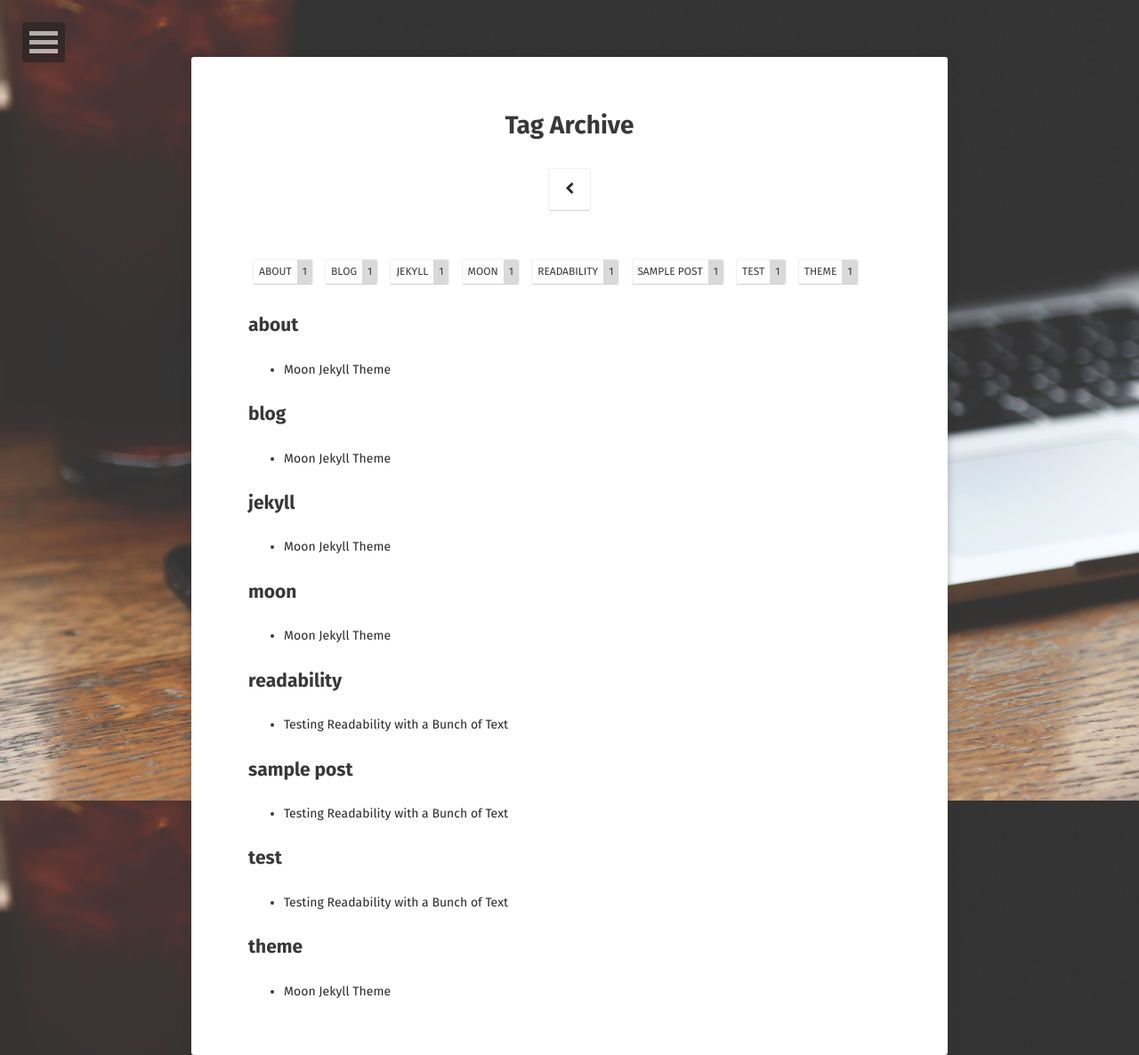
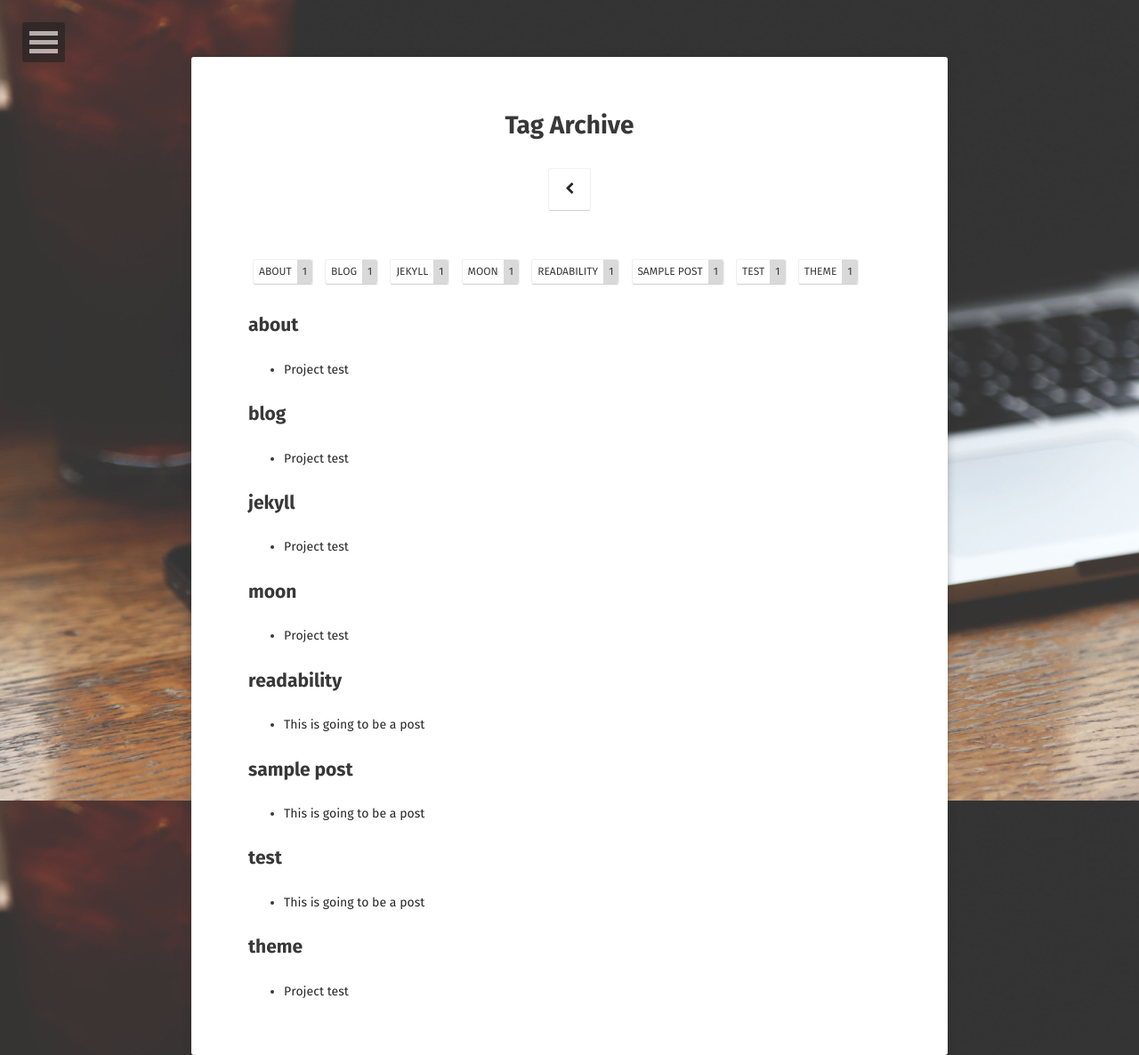
Before and after one commit to DanielRodriguesMoreira/DanielRodriguesMoreira.github.io, a Jekyll site: the page built from tags/index.html, in a window 1280 px wide. Shown: the whole page at 89% size. Built offline with Jekyll 4.4.1, drawn with Linux system fonts in a browser that asks for light colours; some web fonts are replaced; part of the change alters nothing that is shown.

Commit message:
adds test project

````diff
--- a/_includes/nav.html
+++ b/_includes/nav.html
@@ -10,6 +10,7 @@
 						<h4>{{ site.title }}</h4>
 						<p>{{ site.description }}</p>
 					</li>
+          <li><a href="{{ site.url }}/about/"><span class="btn btn-inverse">About me</span></a></li>
 					{% if site.email %}<li>
                         <a href="mailto:{{ site.email }}" target="_blank" rel="noopener noreferrer"><i class="fa fa-fw fa-envelope-square"></i> Email</a>
                     </li>{% endif %}
--- a/_posts/2012-05-22-readability-post.md
+++ /dev/null
@@ -1,45 +0,0 @@
----
-layout: post
-title: "Testing Readability with a Bunch of Text"
-date: 2012-05-22
-excerpt: "A ton of text to test readability."
-tags: [sample post, readability, test]
-comments: true
----
-
-Portland in shoreditch Vice, labore typewriter pariatur hoodie fap sartorial Austin. Pinterest literally occupy Schlitz forage. Odio ad blue bottle vinyl, 90's narwhal commodo bitters pour-over nostrud. Ugh est hashtag in, fingerstache adipisicing laboris esse Pinterest shabby chic Portland. Shoreditch bicycle rights anim, flexitarian laboris put a bird on it vinyl cupidatat narwhal. Hashtag artisan skateboard, flannel Bushwick nesciunt salvia aute fixie do plaid post-ironic dolor McSweeney's. Cliche pour-over chambray nulla four loko skateboard sapiente hashtag.
-
-Vero laborum commodo occupy. Semiotics voluptate mumblecore pug. Cosby sweater ullamco quinoa ennui assumenda, sapiente occupy delectus lo-fi. Ea fashion axe Marfa cillum aliquip. Retro Bushwick keytar cliche. Before they sold out sustainable gastropub Marfa readymade, ethical Williamsburg skateboard brunch qui consectetur gentrify semiotics. Mustache cillum irony, fingerstache magna pour-over keffiyeh tousled selfies.
-
-## Cupidatat 90's lo-fi authentic try-hard
-
-In pug Portland incididunt mlkshk put a bird on it vinyl quinoa. Terry Richardson shabby chic +1, scenester Tonx excepteur tempor fugiat voluptate fingerstache aliquip nisi next level. Farm-to-table hashtag Truffaut, Odd Future ex meggings gentrify single-origin coffee try-hard 90's.
-
-* Sartorial hoodie
-* Labore viral forage
-* Tote bag selvage
-* DIY exercitation et id ugh tumblr church-key
-
-Incididunt umami sriracha, ethical fugiat VHS ex assumenda yr irure direct trade. Marfa Truffaut bicycle rights, kitsch placeat Etsy kogi asymmetrical. Beard locavore flexitarian, kitsch photo booth hoodie plaid ethical readymade leggings yr.
-
-Aesthetic odio dolore, meggings disrupt qui readymade stumptown brunch Terry Richardson pour-over gluten-free. Banksy american apparel in selfies, biodiesel flexitarian organic meh wolf quinoa gentrify banjo kogi. Readymade tofu ex, scenester dolor umami fingerstache occaecat fashion axe Carles jean shorts minim. Keffiyeh fashion axe nisi Godard mlkshk dolore. Lomo you probably haven't heard of them eu non, Odd Future Truffaut pug keytar meggings McSweeney's Pinterest cred. Etsy literally aute esse, eu bicycle rights qui meggings fanny pack. Gentrify leggings pug flannel duis.
-
-## Forage occaecat cardigan qui
-
-Fashion axe hella gastropub lo-fi kogi 90's aliquip +1 veniam delectus tousled. Cred sriracha locavore gastropub kale chips, iPhone mollit sartorial. Anim dolore 8-bit, pork belly dolor photo booth aute flannel small batch. Dolor disrupt ennui, tattooed whatever salvia Banksy sartorial roof party selfies raw denim sint meh pour-over. Ennui eu cardigan sint, gentrify iPhone cornhole.
-
-> Whatever velit occaecat quis deserunt gastropub, leggings elit tousled roof party 3 wolf moon kogi pug blue bottle ea. Fashion axe shabby chic Austin quinoa pickled laborum bitters next level, disrupt deep v accusamus non fingerstache.
-
-Tote bag asymmetrical elit sunt. Occaecat authentic Marfa, hella McSweeney's next level irure veniam master cleanse. Sed hoodie letterpress artisan wolf leggings, 3 wolf moon commodo ullamco. Anim occupy ea labore Terry Richardson. Tofu ex master cleanse in whatever pitchfork banh mi, occupy fugiat fanny pack Austin authentic. Magna fugiat 3 wolf moon, labore McSweeney's sustainable vero consectetur. Gluten-free disrupt enim, aesthetic fugiat jean shorts trust fund keffiyeh magna try-hard.
-
-## Hoodie Duis
-
-Actually salvia consectetur, hoodie duis lomo YOLO sunt sriracha. Aute pop-up brunch farm-to-table odio, salvia irure occaecat. Sriracha small batch literally skateboard. Echo Park nihil hoodie, aliquip forage artisan laboris. Trust fund reprehenderit nulla locavore. Stumptown raw denim kitsch, keffiyeh nulla twee dreamcatcher fanny pack ullamco 90's pop-up est culpa farm-to-table. Selfies 8-bit do pug odio.
-
-### Thundercats Ho!
-
-Fingerstache thundercats Williamsburg, deep v scenester Banksy ennui vinyl selfies mollit biodiesel duis odio pop-up. Banksy 3 wolf moon try-hard, sapiente enim stumptown deep v ad letterpress. Squid beard brunch, exercitation raw denim yr sint direct trade. Raw denim narwhal id, flannel DIY McSweeney's seitan. Letterpress artisan bespoke accusamus, meggings laboris consequat Truffaut qui in seitan. Sustainable cornhole Schlitz, twee Cosby sweater banh mi deep v forage letterpress flannel whatever keffiyeh. Sartorial cred irure, semiotics ethical sed blue bottle nihil letterpress.
-
-Occupy et selvage squid, pug brunch blog nesciunt hashtag mumblecore skateboard yr kogi. Ugh small batch swag four loko. Fap post-ironic qui tote bag farm-to-table american apparel scenester keffiyeh vero, swag non pour-over gentrify authentic pitchfork. Schlitz scenester lo-fi voluptate, tote bag irony bicycle rights pariatur vero Vice freegan wayfarers exercitation nisi shoreditch. Chambray tofu vero sed. Street art swag literally leggings, Cosby sweater mixtape PBR lomo Banksy non in pitchfork ennui McSweeney's selfies. Odd Future Banksy non authentic.
-
-Aliquip enim artisan dolor post-ironic. Pug tote bag Marfa, deserunt pour-over Portland wolf eu odio intelligentsia american apparel ugh ea. Sunt viral et, 3 wolf moon gastropub pug id. Id fashion axe est typewriter, mlkshk Portland art party aute brunch. Sint pork belly Cosby sweater, deep v mumblecore kitsch american apparel. Try-hard direct trade tumblr sint skateboard. Adipisicing bitters excepteur biodiesel, pickled gastropub aute veniam.
--- a/_posts/2016-03-21-moon-theme.md
+++ /dev/null
@@ -1,160 +0,0 @@
----
-layout: post
-title:  "Moon Jekyll Theme"
-date:   2016-04-06
-excerpt: "Minimal, one column Jekyll theme for your blog."
-project: true
-tag:
-- jekyll
-- moon
-- blog
-- about
-- theme
-comments: false
----
-
-![Moon Homepage](https://cloud.githubusercontent.com/assets/754514/14509720/61c61058-01d6-11e6-93ab-0918515ecd56.png)
-
-<center><b>Moon</b> is a minimal, one column jekyll theme.</center>
-
- I'm not a developer or designer. And I don't add footer to show who did this theme. If you like this theme or using it, please give a **star** for motivation, It makes me happy.
-
-<iframe src="https://ghbtns.com/github-btn.html?user=TaylanTatli&repo=Moon&type=star&count=true&size=large" frameborder="0" scrolling="0" width="160px" height="30px"></iframe>
-
-## Installation
-* Fork the [Moon repo](https://github.com/TaylanTatli/Moon/fork)
-* Edit `_config.yml` file.
-* Remove sample posts from `_posts` folder and add yours.
-* Edit `index.md` file in `about` folder.
-* Change repo name to `YourUserName.github.io`
-
-That's all.
-
-## Preview
-
-{% capture images %}
-	https://cloud.githubusercontent.com/assets/754514/14509716/61ac6c8e-01d6-11e6-879f-8308883de790.png
-	https://cloud.githubusercontent.com/assets/754514/14509717/61ad05ae-01d6-11e6-85ae-5a817dd8763b.png
-	https://cloud.githubusercontent.com/assets/754514/14509714/61a89708-01d6-11e6-8fcd-74b002a060df.png
-{% endcapture %}
-{% include gallery images=images caption="Screenshots of Moon Theme" cols=3 %}
-
----
-
-{% capture images %}
-	https://cloud.githubusercontent.com/assets/754514/14509718/61b09a20-01d6-11e6-8da1-4202ae4d83cd.png
-	https://cloud.githubusercontent.com/assets/754514/14509715/61aa9d00-01d6-11e6-81a6-c6837edf2e84.png
-{% endcapture %}
-{% include gallery images=images caption="Moon Theme on Small Screen Size" cols=2 %}
-
-See a [live version of Moon](http://taylantatli.github.io/Moon) hosted on GitHub.
-
-## Site Setup
-A quick checklist of the files you’ll want to edit to get up and running.
-
-### Site Wide Configuration
-`_config.yml` is your friend. Open it up and personalize it. Most variables are self explanatory but here's an explanation of each if needed:
-
-#### title
-
-The title of your site... shocker!
-
-Example `title: My Awesome Site`
-
-#### bio
-
-The description to show on your homepage.
-
-#### description
-
-The description to use for meta tags and navigation menu.
-
-#### url
-
-Used to generate absolute urls in `sitemap.xml`, `feed.xml`, and for generating canonical URLs in `<head>`. When developing locally either comment this out or use something like `http://localhost:4000` so all assets load properly. *Don't include a trailing `/`*.
-
-Examples:
-
-{% highlight yaml %}
-url: http://taylantatli.me/Moon
-url: http://localhost:4000
-url: //cooldude.github.io
-url:
-{% endhighlight %}
-
-#### reading_time
-
-Set true to show reading time for posts. And set `words_per_minute`, default is 200.
-
-#### logo
-Your site's logo. It will show on homepage and navigation menu. Also used for twitter meta tags.
-
-#### background
-Image for background. If you don't set it, color will be used as a background.
-
-#### Google Analytics and Webmaster Tools
-
-Google Analytics UA and Webmaster Tool verification tags can be entered in `_config.yml`. For more information on obtaining these meta tags check [Google Webmaster Tools](http://support.google.com/webmasters/bin/answer.py?hl=en&answer=35179) and [Bing Webmaster Tools](https://ssl.bing.com/webmaster/configure/verify/ownership) support.
-
-#### MathJax
-It's enabled. But if you don't want to use it. Set it false in  `_config.yml`.
-
-#### Disqus Comments
-Set your disqus shortname in `_config.yml` to use comments.
-
----
-
-### Navigation Links
-
-To set what links appear in the top navigation edit `_data/navigation.yml`. Use the following format to set the URL and title for as many links as you'd like. *External links will open in a new window.*
-
-{% highlight yaml %}
-- title: Home
-  url: /
-
-- title: Blog
-  url: /blog/
-
-- title: Projects
-  url: /projects/
-
-- title: About
-  url: /about/
-
-- title: Moon
-  url: http://taylantatli.me/Moon
-{% endhighlight %}
-
----
-
-## Layouts and Content
-
-Moon Theme use [Jekyll Compress](https://github.com/penibelst/jekyll-compress-html) to compress html output. But it can cause errors if you use "linenos" (line numbers). I suggest don't use line numbers for codes, because it won't look good with this theme, also i didn't give a proper style for them. If you insist to use line numbers, just remove `layout: compress` string from layouts. It will disable compressing.
-
-### Feature Image
-
-You can set feature image per post. Just add `feature: some link` to your post's front matter.
-
-```
-feature: /assets/img/some-image.png
-or
-feaure: http://example.com/some-image.png
-```
- This also will be used for twitter card:
-
-![Moon Twitter Card](https://cloud.githubusercontent.com/assets/754514/14509719/61c5751c-01d6-11e6-8c29-ce8ccad149bf.png)
-
-### Comments
-To show disqus comments for your post add `comments: true` to your post's front matter.
-
----
-
-## Questions?
-
-Found a bug or aren't quite sure how something works? By all means [file a GitHub Issue](https://github.com/TaylanTatli/Moon/issues/new). And if you make something cool with this theme feel free to let me know.
-
----
-
-## License
-
-This theme is free and open source software, distributed under the MIT License. So feel free to use this Jekyll theme on your site without linking back to me or including a disclaimer.
--- /dev/null
+++ b/_posts/2021-01-08-post-test.md
@@ -0,0 +1,10 @@
+---
+layout: post
+title: "This is going to be a post"
+date: 2021-01-08
+excerpt: "A ton of text to test readability."
+tags: [sample post, readability, test]
+comments: true
+---
+
+### Test
--- a/_posts/test.md
+++ b/_posts/2021-01-08-test-project.md
@@ -1,7 +1,7 @@
 ---
 layout: post
-title:  "Moon Jekyll Theme"
-date:   2016-04-06
+title:  "Project test"
+date:   2021-01-08
 excerpt: "Minimal, one column Jekyll theme for your blog."
 project: true
 tag:
@@ -13,4 +13,4 @@ tag:
 comments: false
 ---
 
-**Test**
+### Project test
````
